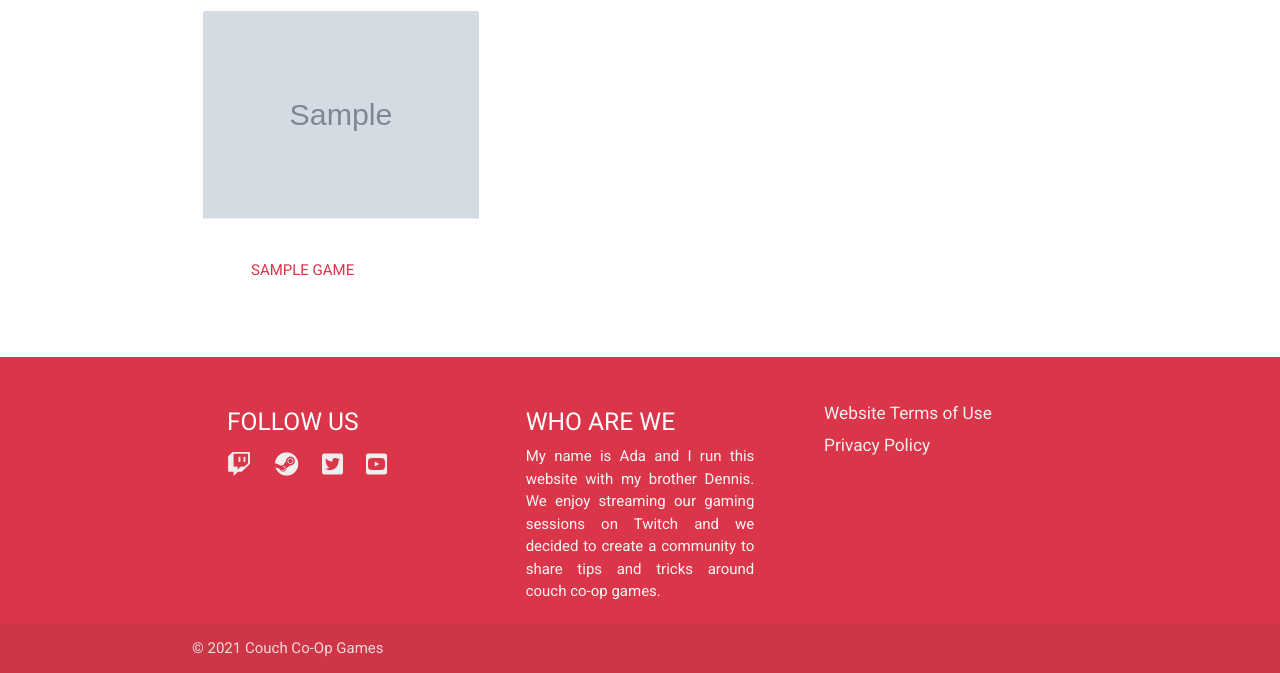
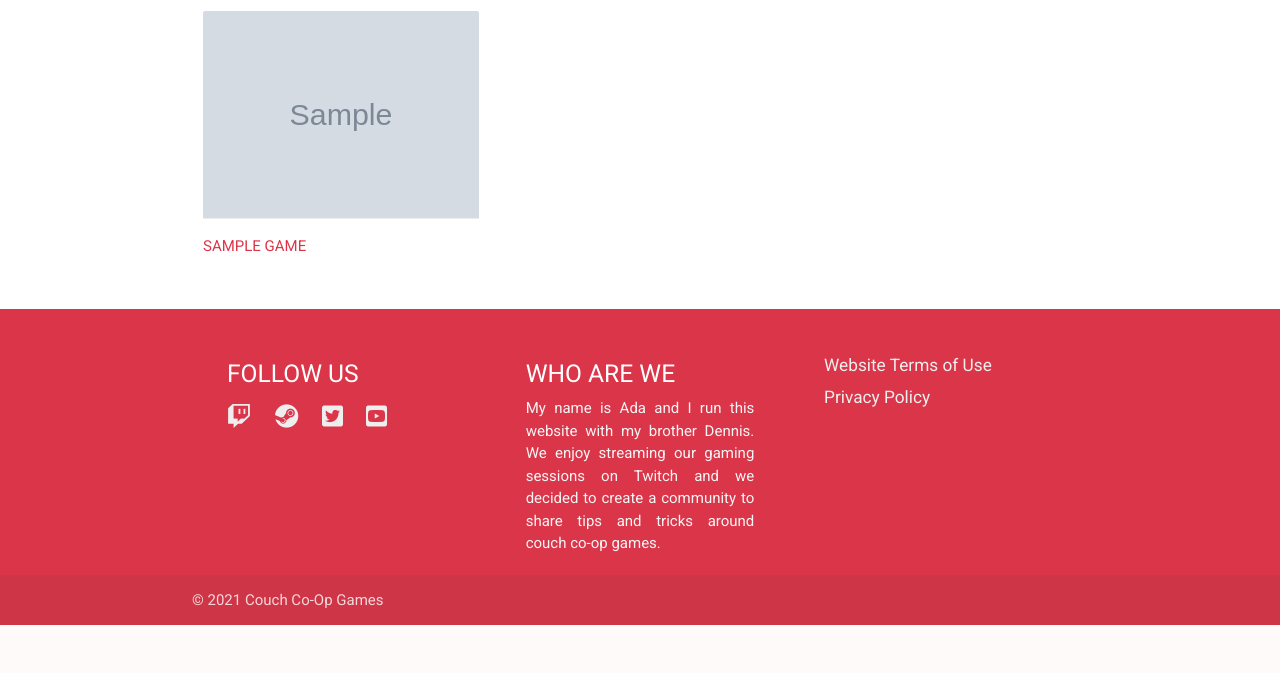
Before and after one commit to MihaelaVacarus/Couch-Co-Op-DB, a Flask app: page /get_games in a window 1280 px wide. Shown: the part 378-1051 px from the top of the page. After the commit the page ends 1003 px from the top, so only its background shows below. Run offline with Flask 2, Linux system fonts and the light colour scheme; grey boxes marked "Sample" are stand-in pictures; a database or web service that is not in the repository returns one stand-in record (values such as "Sample title"); some libraries are stand-ins or nearby versions.

Commit message:
Adjust style for displaying the game name

```diff
--- a/static/css/style.css
+++ b/static/css/style.css
@@ -43,11 +43,15 @@ nav ul li {
 .game-name p {
     color: var(--red);
     text-transform: uppercase;
-    padding: 0;
+    padding: 0px !important;
 }
 
 .game-name p:hover {
     color: #000;
+}
+
+.card-action.game-name {
+    padding-left: 0px !important;
 }
 
 #clear-button {
```
